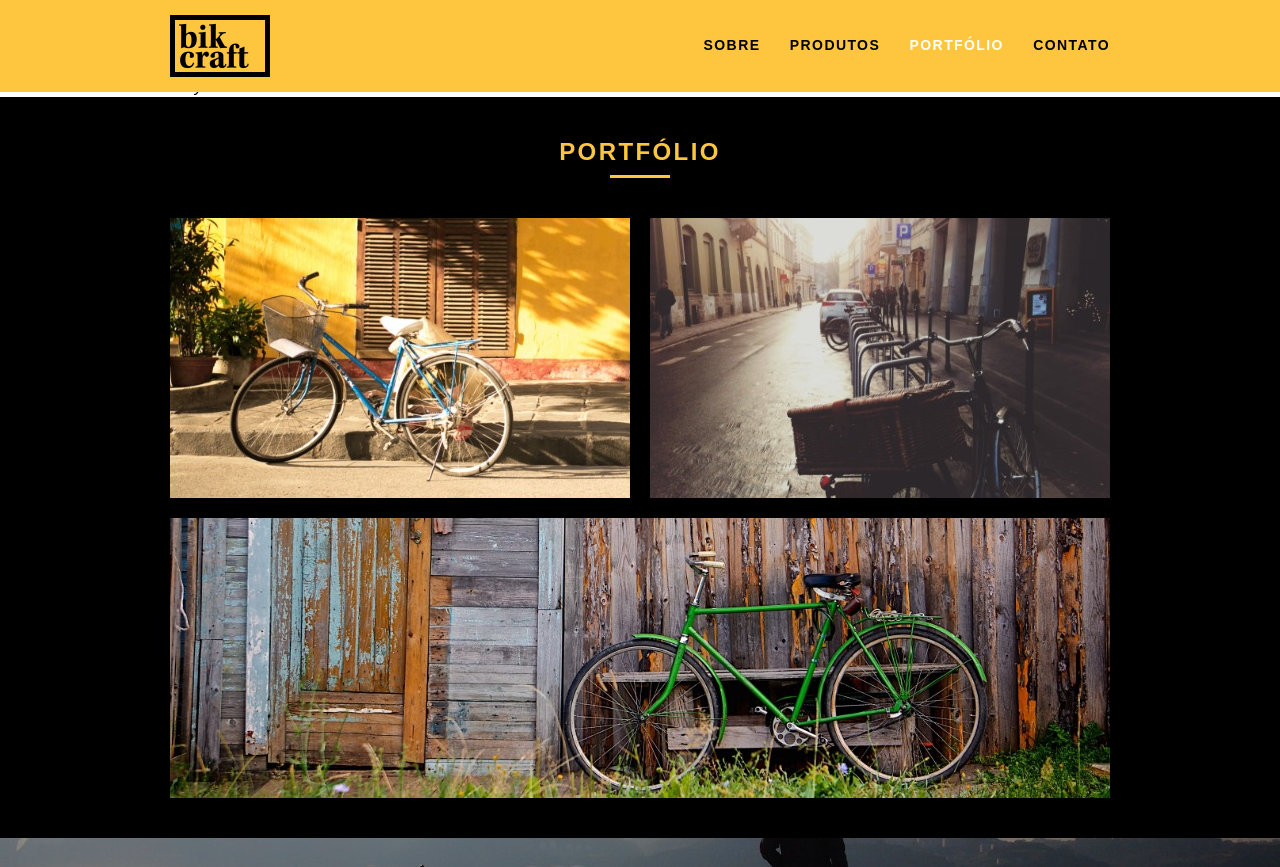
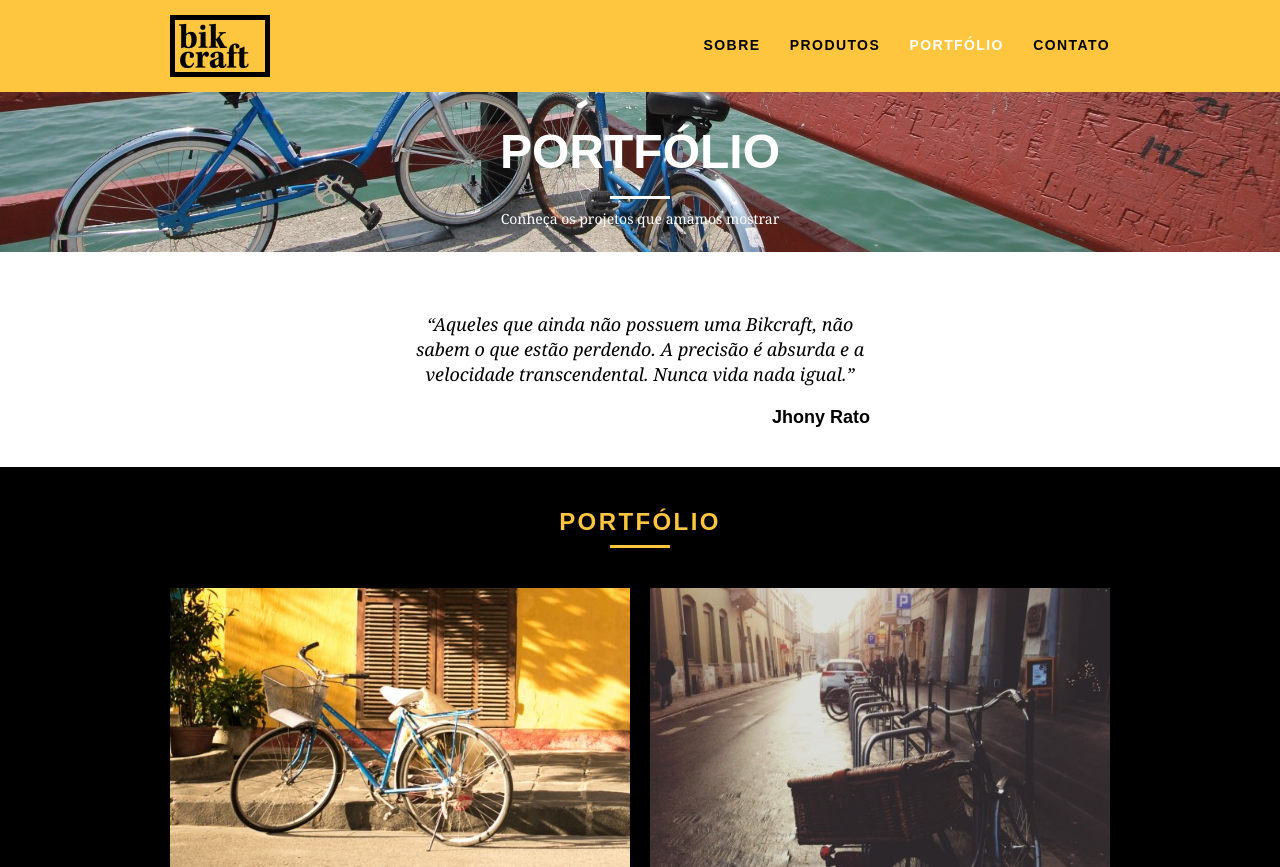
Before and after one commit to jorgeteixeirajr/webdesigncompleto, a PHP site: page /portfolio.html in a window 1280 px wide. Shown: the top 867 px of the page. Run offline with PHP 8.4, Linux system fonts and the light colour scheme.

Commit message:
Criação dos estilos da página portfolio.html.

```diff
--- a/bikcraft/css/style.css
+++ b/bikcraft/css/style.css
@@ -558,3 +558,60 @@ img {
   font-size: 14px;
   padding: 10px 15px;
 }
+
+/* Portfólio */
+.introducao_portfolio {
+  width: 100%;
+  height: 160px;
+  background: url("../assets/bg-portfolio.jpg") no-repeat center;
+  background-size: cover;
+  margin-top: 92px;
+  text-align: center;
+  padding-top: 30px;
+}
+
+.introducao_portfolio h1 {
+  color: #ffffff;
+  font-size: 48px;
+  line-height: 60px;
+  font-weight: bold;
+  text-transform: uppercase;
+}
+
+.introducao_portfolio blockquote {
+  color: #ffffff;
+  max-width: 320px;
+  margin: 0 auto;
+  margin-bottom: 40px;
+}
+
+.introducao_portfolio blockquote::before {
+  content: "";
+  display: block;
+  width: 60px;
+  height: 3px;
+  margin: 14px auto 10px auto;
+  background: #ffffff;
+}
+
+.quote_clientes {
+  padding: 60px 0;
+  max-width: 460px;
+  margin: 0 auto;
+}
+
+.quote_clientes p {
+  text-align: center;
+  font-family: Georgia, "Times New Roman", serif;
+  font-size: 18px;
+  line-height: 25px;
+  font-style: italic;
+  margin-bottom: 20px;
+}
+
+.quote_clientes cite {
+  font-size: 18px;
+  font-weight: bold;
+  float: right;
+  font-style: normal;
+}
```
